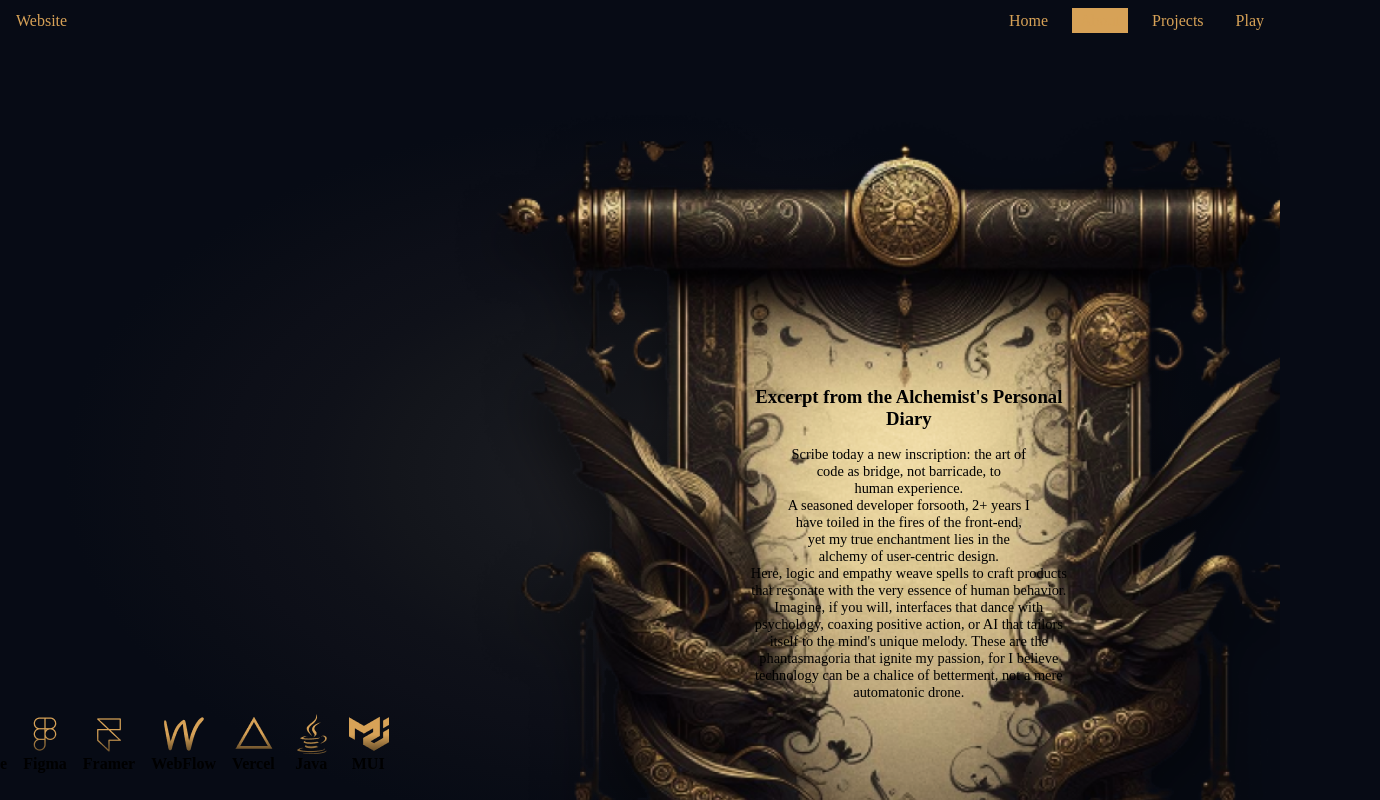
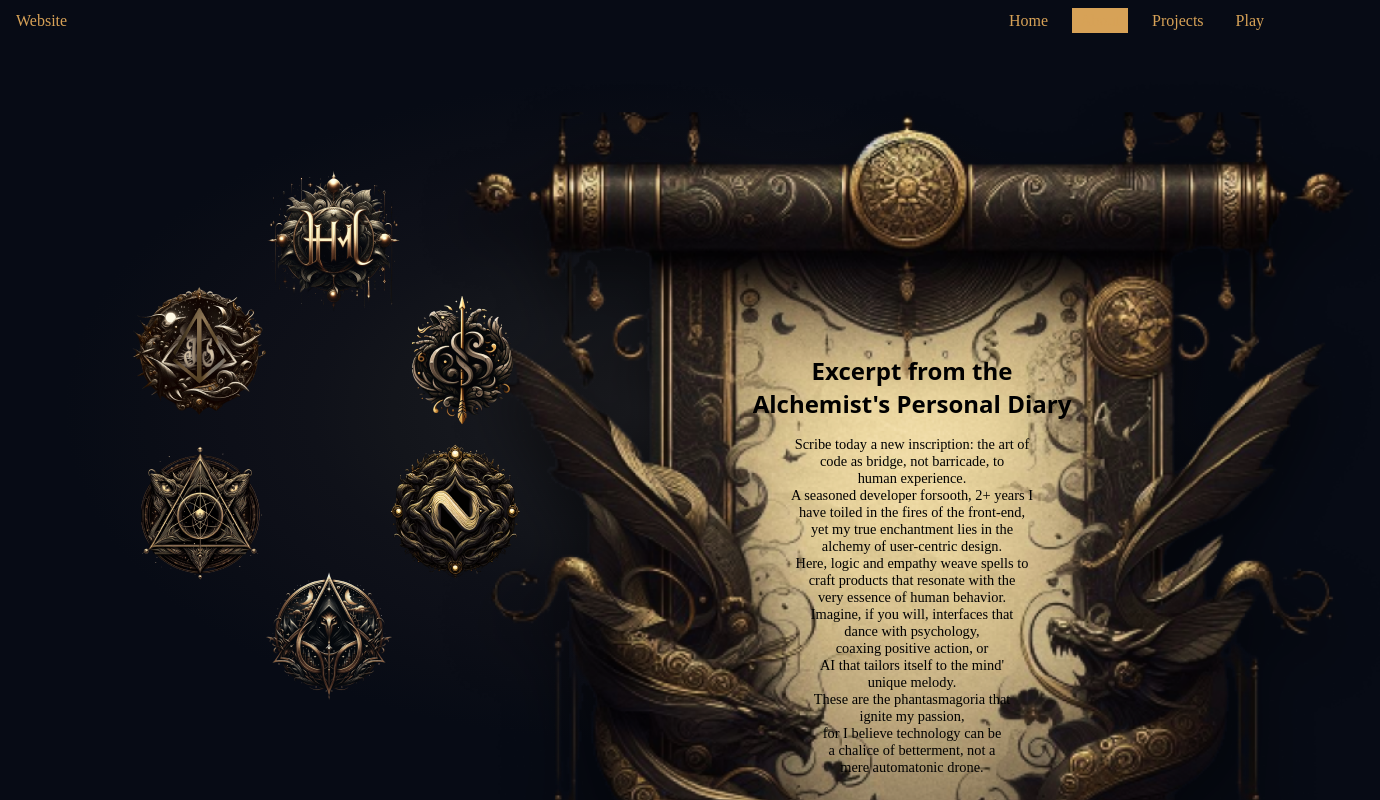
Before and after one commit to upsydedown/upsydedownportfolio, a React (Create React App) app: page /about in a window 1280 px wide. Shown: the top 800 px of the page, 1380 px wide, since content can reach past the window. Built offline with nearby package versions, Linux system fonts and the light colour scheme.

Commit message:
About Page Update, Icon Page Update

```diff
--- a/src/components/About.css
+++ b/src/components/About.css
@@ -1,7 +1,7 @@
 .aboutMain {
-    height: 100dvh;
-    overflow: hidden;
-    margin-top: 2rem;
+    height: 92dvh;
+    /* overflow: hidden; */
+    /* margin-top: 2rem; */
     background-image: radial-gradient(
         ellipse,
         #1d1e23,
@@ -33,46 +33,89 @@
 }
 
 .about__LeftContainer {
+    flex-flow: column wrap;
     flex: 0.5;
 }
+
 .about__LeftContainer__HexagonalGrid {
+    /* background-color: red; */
+    /* height: 100rem; */
+    width: 100%;
 }
+
+.about__LeftContainer__TechStack > h3 {
+    position: relative;
+    top: 15rem;
+    margin-bottom: 1rem;
+    text-align: center;
+    color: white;
+}
+
 .about__LeftContainer__TechStackList {
+    position: relative;
+    top: 15rem;
+    justify-content: center;
     flex-direction: column wrap;
 }
+
 .about__RightContainer {
     flex: 0.5;
     flex-flow: column wrap;
 }
 
 .about__RightContainer > img {
-    height: 60rem;
+    height: 65rem;
 }
 
 .about__RightContainer__ParagraphBody {
     position: relative;
-    top: -42.5rem;
-    left: 2rem;
+    top: -47.5rem;
+    left: 2.2rem;
     width: 20rem;
     background: none;
 }
-.about__RightContainer__ParagraphBody > p {
-}
 
 .about__RightContainer__ParagraphBody > h1 {
+    font-family: "Astloch", system-ui;
+    font-weight: 700;
+    font-style: normal;
+    font-size: 1.5rem;
     background-color: transparent;
     margin-bottom: 1rem;
 }
 
 .about__RightContainer__ParagraphBody > p {
+    font-family: "Macondo Swash Caps";
+    font-weight: 400;
+    font-style: normal;
     background-color: transparent;
     font-size: 0.9rem;
 }
 
-.about__LeftContainer__TechStackList {
-    display: flex;
-    align-items: center;
-    justify-content: space-between;
+.Hex {
+    position: absolute;
+    left: 20%;
+}
+.Hex:nth-child(1) {
+    top: 20%;
+}
+.Hex:nth-child(6) {
+    top: 70%;
+}
+.Hex:nth-child(3),
+.Hex:nth-child(2) {
+    top: 35%;
+}
+.Hex:nth-child(4),
+.Hex:nth-child(5) {
+    top: 55%;
+}
 
-    /* background-color: red; */
+.Hex:nth-child(3),
+.Hex:nth-child(4) {
+    left: 10%;
 }
+.Hex:nth-child(2),
+.Hex:nth-child(5) {
+    left: 30%;
+}
--- a/src/components/About.js
+++ b/src/components/About.js
@@ -12,10 +12,16 @@ const About = () => {
         <div className="flex aboutBody">
           <div className="flex about__LeftContainer">
             <div className="about__LeftContainer__HexagonalGrid">
+              <Icon style="Hex" heading="" image="./images/About/Hexagon/HTML_logo.png" />
+              <Icon style="Hex" heading="" image="./images/About/Hexagon/CSS_logo.png" />
+              <Icon style="Hex" heading="" image="./images/About/Hexagon/JavaScript_logo.png" />
+              <Icon style="Hex" heading="" image="./images/About/Hexagon/React_logo.png" />
+              <Icon style="Hex" heading="" image="./images/About/Hexagon/Next.js_logo.png" />
+              <Icon style="Hex" heading="" image="./images/About/Hexagon/Redux_logo.png" />
             </div>
             <div className="about__LeftContainer__TechStack">
-              <h3></h3>
-              <div className="about__LeftContainer__TechStackList">
+              <h3>Under the Alchemist's Toolbelt</h3>
+              <div className="flex about__LeftContainer__TechStackList">
                 <Icon heading="FireBase" image="./images/About/Secondary/firebase.png" />
                 <Icon heading="Figma" image="./images/About/Secondary/figma.png" />
                 <Icon heading="Framer" image="./images/About/Secondary/framer.png" />
@@ -30,7 +36,7 @@ const About = () => {
             <img src="./images/About/about_bg.png" alt="" srcset="" />
             <caption className="about__RightContainer__ParagraphBody">
               <h1>
-                Excerpt from the Alchemist's Personal Diary
+                Excerpt from the <br />Alchemist's Personal Diary
               </h1>
               <p>
                 Scribe today a new inscription: the art of <br /> code as bridge, not barricade, to  <br />
@@ -38,18 +44,18 @@ const About = () => {
                 A seasoned developer forsooth, 2+ years I <br /> have toiled in the fires of the front-end,<br />
                 yet my true enchantment lies in the<br />
                 alchemy of user-centric design.<br />
-                Here, logic and empathy weave spells to craft products that resonate with the
-                very essence of human behavior.
-                Imagine, if you will, interfaces that
-                dance with psychology,
-                coaxing positive action, or
-                AI that tailors itself to the mind's
-                unique melody.
-                These are the phantasmagoria that
-                ignite my passion,
-                for I believe technology can be
-                a chalice of betterment, not a
-                mere automatonic drone.
+                Here, logic and empathy weave spells to<br /> craft products that resonate with the<br />
+                very essence of human behavior.<br />
+                Imagine, if you will, interfaces that<br />
+                dance with psychology,<br />
+                coaxing positive action, or<br />
+                AI that tailors itself to the mind'<br />
+                unique melody.<br />
+                These are the phantasmagoria that<br />
+                ignite my passion,<br />
+                for I believe technology can be<br />
+                a chalice of betterment, not a<br />
+                mere automatonic drone.<br />
               </p>
             </caption>
           </div>
--- a/src/components/Icon.js
+++ b/src/components/Icon.js
@@ -1,9 +1,10 @@
 import React from 'react';
 import "./Icon.css";
 
-const Icon = ({ heading, image }) => {
+const Icon = ({ style, heading, image }) => {
+    const finalClassname = style ? style : "stack";
     return (
-        <span className="stack">
+        <span className={finalClassname}>
             <img className="image" src={image} alt="" srcset="" />
             <h5>{heading}</h5>
         </span>
--- a/src/index.css
+++ b/src/index.css
@@ -12,11 +12,14 @@
     url("fonts/ParryHotter.ttf") format("truetype");
 }
 
+@import url("https://fonts.googleapis.com/css2?family=Astloch:wght@400;700&family=Macondo+Swash+Caps&display=swap");
+
 * {
   margin: 0rem;
   padding: 0rem;
   box-sizing: border-box;
 }
+
 body {
   background-color: #070b15;
 }
```
